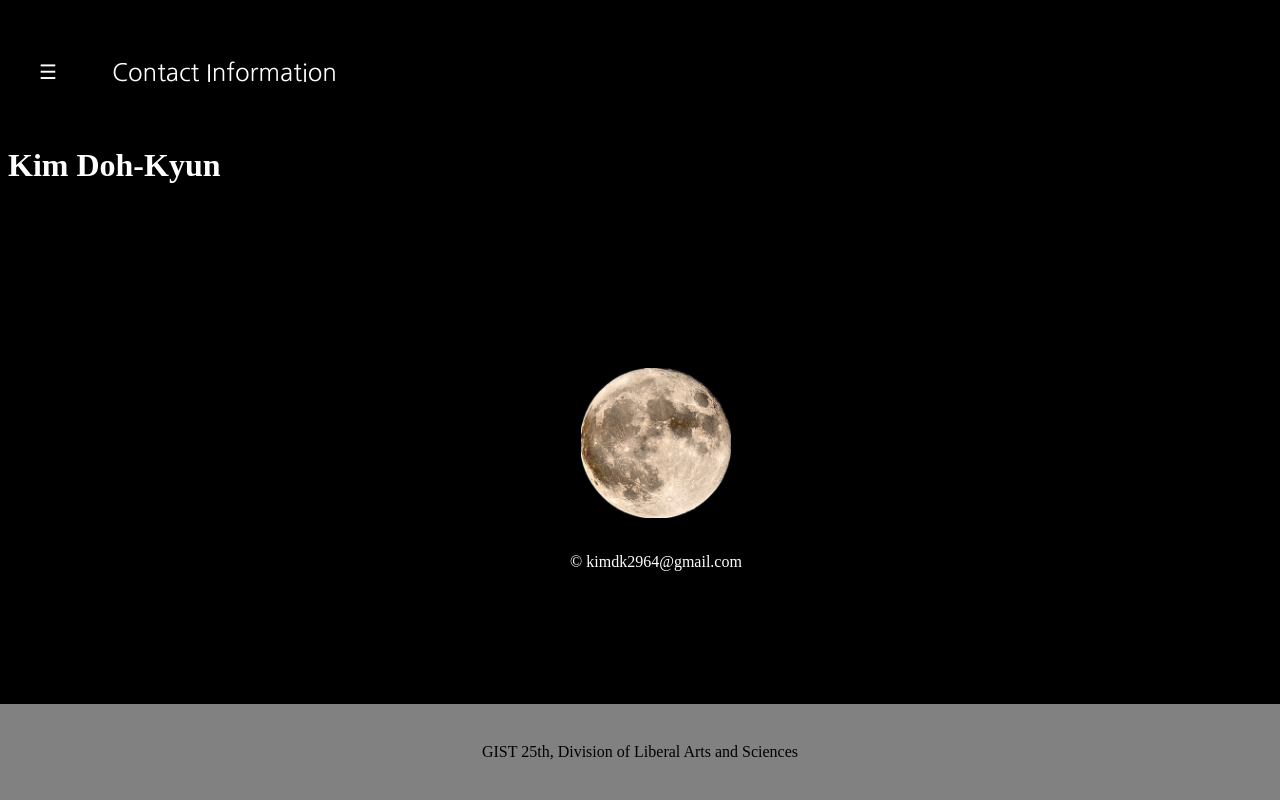
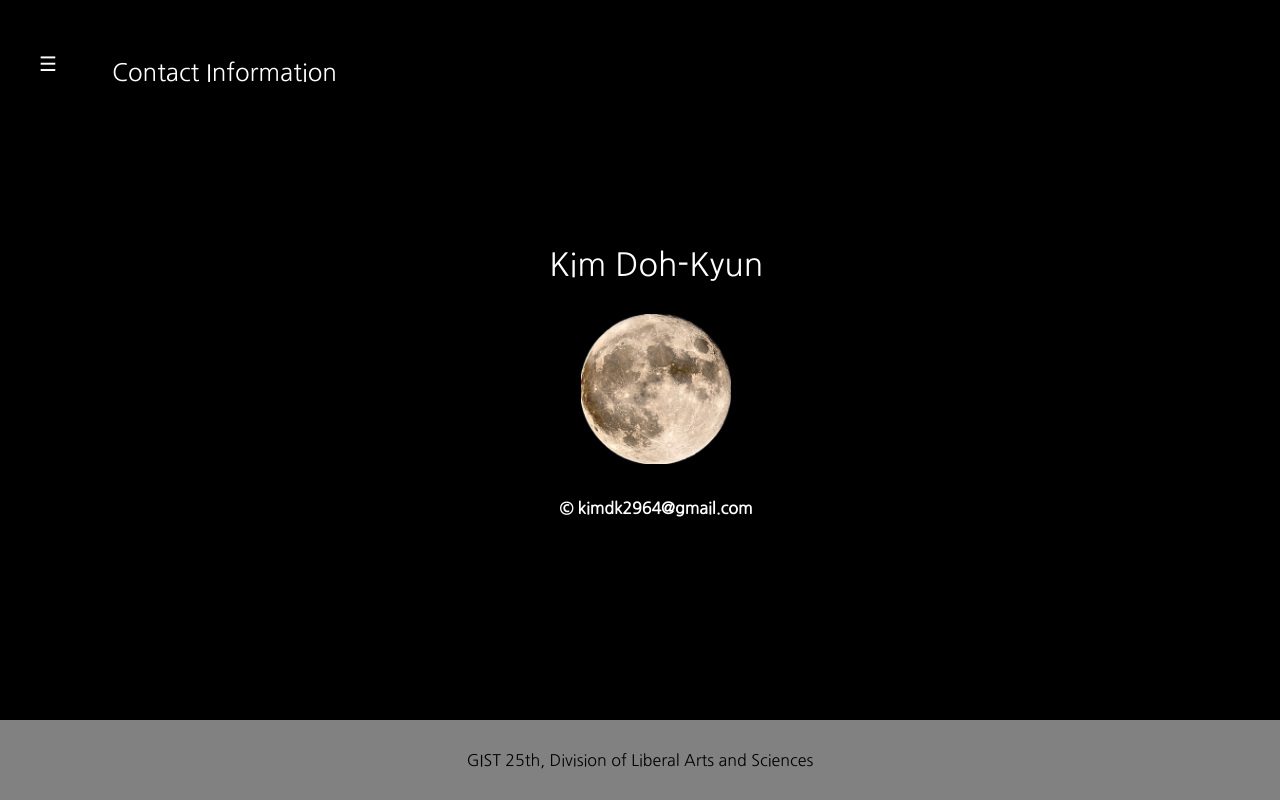
Before and after one commit to Benzenism/GIST-InfoTeam-Web-Edu, a plain HTML site: page index.html in a window 1280 px wide. Shown: the top 800 px of the page. Drawn offline with Linux system fonts and the light colour scheme.

Commit message:
Update Page

```diff
--- a/index.html
+++ b/index.html
@@ -34,10 +34,13 @@
 <body>
   <main>
     <div id="mySidebar" class="sidebar">
-    <a href="javascript:void(0)" class="closebtn" onclick="closeNav()">×</a>
+    <a href="javascript:void(0)" class="closebtn" onclick="closeNav()"></a>
     <a href="https://github.com/Benzenism">GitHub</a>
+    <br>
     <a href="https://www.instagram.com/benzenism/#">Instargram</a>
+    <br>
     <a href="mailto:kimdk2964@gmail.com">Gmail</a>
+    <br>
     <a href="mailto:kimdohkyun@gm.gist.ac.kr">Gist Mail</a>
     </div>
 
@@ -48,18 +51,15 @@
         </div>
     </div>
 
-    <header>
-        <h1>Kim Doh-Kyun</h1>
-    </header>
-
     <div class="container">
-      <img src="./images/profile-image.jpg" alt="Profile Image is Super-Moon." height="150px"></img>
-      <p>&copy; kimdk2964@gmail.com</p>
+        <h1 class="nanum-gothic-regular">Kim Doh-Kyun</h1>
+        <img src="./images/profile-image.jpg" alt="Profile Image is Super-Moon." height="150px"></img>
+        <p class="nanum-gothic-regular"><strong>&copy; kimdk2964@gmail.com</strong></p>
     </div>
   </main>
 
   <footer>
-    <p>GIST 25th, Division of Liberal Arts and Sciences</p>
+    <p class="nanum-gothic-regular">GIST 25th, Division of Liberal Arts and Sciences</p>
   </footer>
 
   <script src="main.js"></script>
--- a/style.css
+++ b/style.css
@@ -85,6 +85,9 @@ body {
 }
 
 .infoContainer {
+    height: 10vh;
+    width: 100%;
+    max-width: 4000px;
     display: flex;
     flex-direction: row;
     gap: 20px;
@@ -94,7 +97,7 @@ body {
 }
 
 .container {
-  height: 60vh;
+    height: 50vh;
     width: 100%;
     max-width: 4000px;
     display: flex;
@@ -117,6 +120,6 @@ footer {
 	text-align: center;
 	color: var(--background-color);
 	background-color: var(--alter-default-color);
-	padding: 1.5rem;
+	padding: 1rem;
 	width: 100%;
 }
```
Lines whose indentation alone changed are shown as unchanged.
